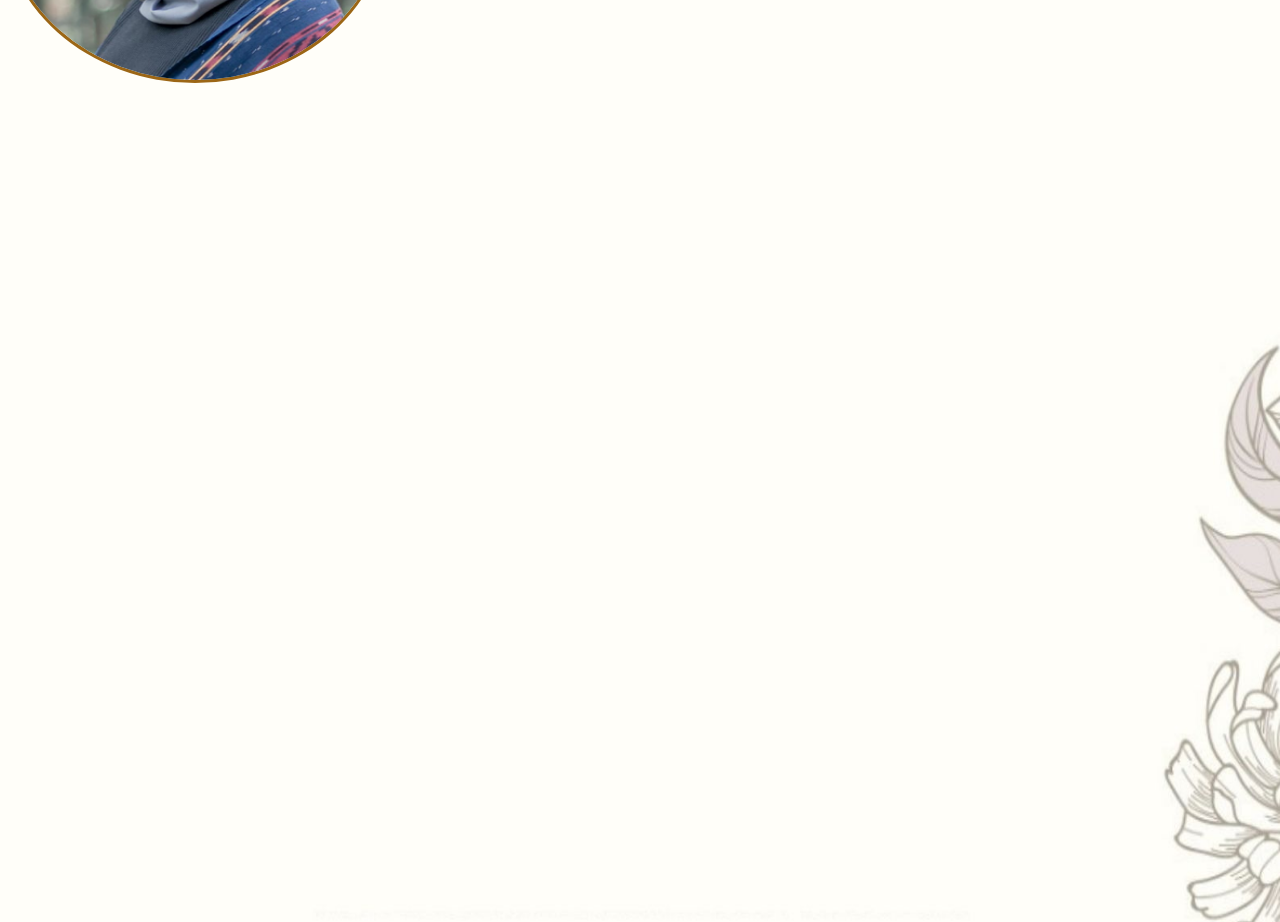
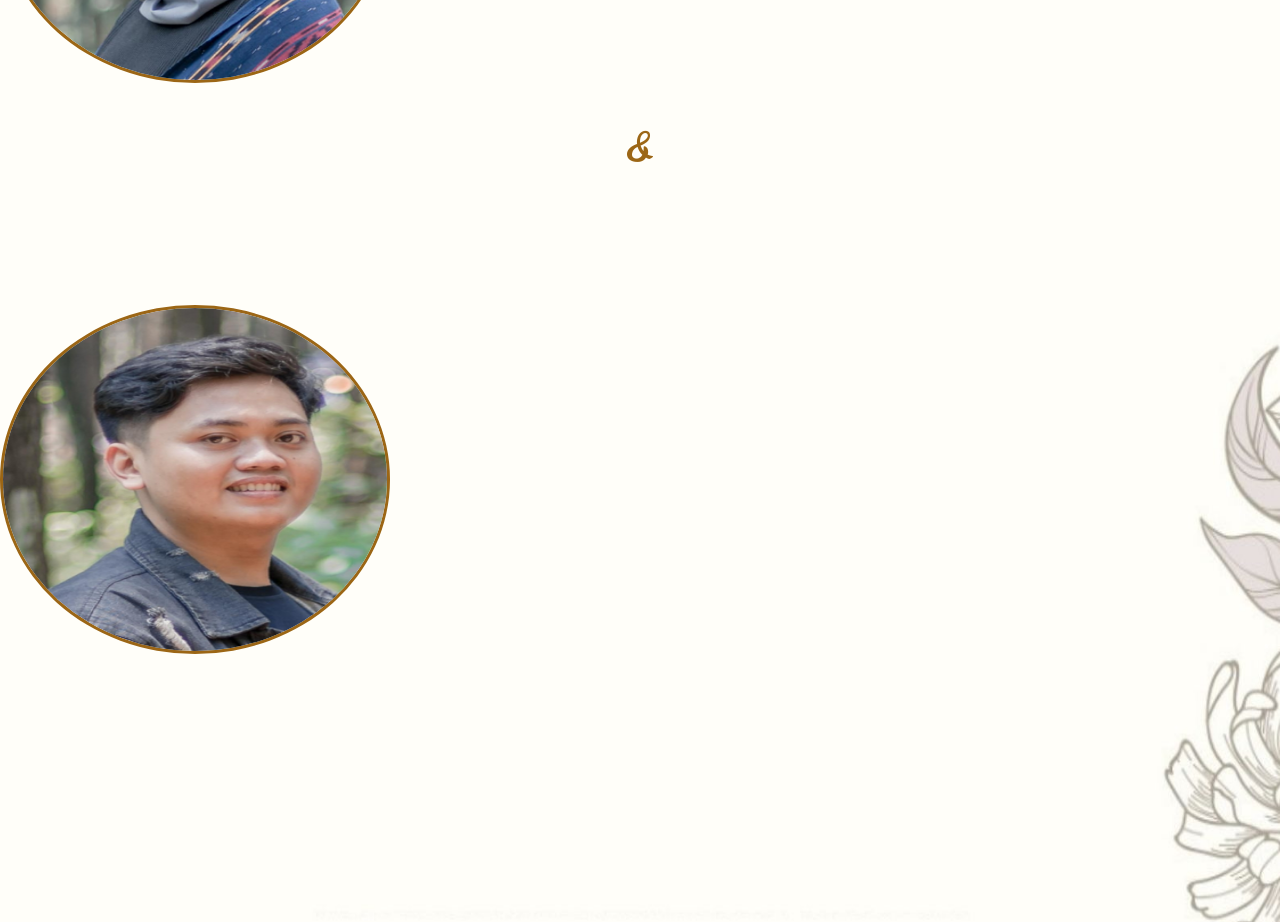
Before and after one commit to bembengggg/weddingbambangdinda, a React (Create React App) app: page /Couple in a window 1280 px wide. Shown: the part 1180-2102 px from the top of the page. Built offline with nearby package versions, Linux system fonts and the light colour scheme; a web font is replaced by a local one.

Commit message:
text label

```diff
--- a/src/Component/Couple/Couple.css
+++ b/src/Component/Couple/Couple.css
@@ -205,3 +205,42 @@
     margin-left: 27%;
     color: #9C6615;
 }
+
+.htopand{
+    position: absolute;
+    display: flex;
+    justify-content: center;
+    align-items: center;
+    top: 48%;
+    width: 100%;
+    font-family: 'monofonto';
+
+}
+.txtand{
+    font-size: 50px;
+    color: #9C6615;
+
+}
+.htopand{
+    position: absolute;
+    display: flex;
+    justify-content: center;
+    align-items: center;
+    top: 57%;
+    width: 100%;
+    font-family: 'sweet';
+
+}
+.wrappingimgl{
+    width: 30%;
+    height: 15%;
+    position: absolute;
+    top: 65%;
+    border-radius: 50%;
+    overflow: hidden;
+    border:3px solid #9C6615;
+}
+.imgl{
+    height: 100%;
+    width: 100%;
+}
--- a/src/Component/Couple/Couple.jsx
+++ b/src/Component/Couple/Couple.jsx
@@ -4,6 +4,7 @@ import './Couple.css';
 import couple from '../Cover/bgimage.jpg';
 import bismillah from '../../Assets/image/bismillah.png';
 import dinda from '../../Assets/image/dinda.PNG';
+import bambang from '../../Assets/image/bambang.PNG';
 import list from '../../Assets/image/list.png'
 
 const Couple =()=>{
@@ -43,6 +44,12 @@ const Couple =()=>{
             <div className='htopwibu'>
                 <label className='txtwibu'>Ibu Ita Deswita</label>
             </div>
+            <div className='htopand'>
+                <label className='txtand'>&amp;</label>
+            </div>
+            <div className='wrappingimgl'>
+                <img className='imgl' src={bambang}/>
+            </div>
          </div>
 
 
```
Also changed, not shown: src/Assets/image/bambang.PNG.
